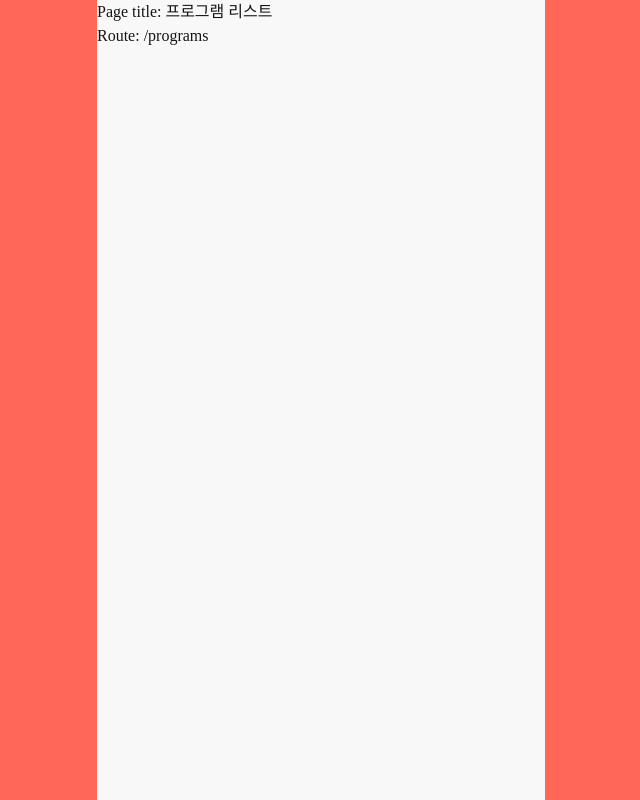
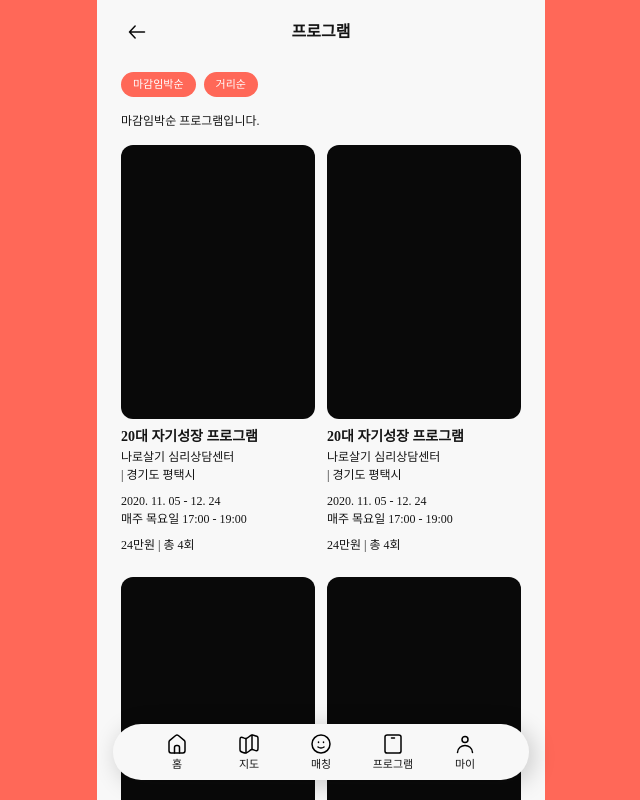
Before and after one commit to Matthewsann/ddodak, a Next.js app: page /programs in a window 1280 px wide. Shown: the whole page, without its empty margins (319-959 px from the left). Built offline with nearby package versions, Linux system fonts and the light colour scheme; a web font is replaced by a local one.

Commit message:
feat: add programs and skeleton style

```diff
--- a/app/components/counselor/list/loading.tsx
+++ b/app/components/counselor/list/loading.tsx
@@ -2,10 +2,10 @@ export default function Loading() {
   return (
     <div className="flex gap-4">
       {[...new Array(5)].map((_, i) => (
-        <div className="flex flex-col animate-pulse gap-1" key={i}>
-          <div className="w-28 h-28 rounded bg-gray-200"></div>
-          <div className="rounded w-3/4 bg-gray-200 h-3"></div>
-          <div className="rounded w-1/2 bg-gray-200 h-2"></div>
+        <div className="flex flex-col gap-1" key={i}>
+          <div className="w-28 h-28 skeleton"></div>
+          <div className="rounded w-3/4 skeleton h-3"></div>
+          <div className="rounded w-1/2 skeleton h-2"></div>
         </div>
       ))}
     </div>
--- a/app/components/header.tsx
+++ b/app/components/header.tsx
@@ -3,17 +3,22 @@
 import { useRouter } from "next/navigation";
 import Icons from "./icons";
 
-export default function Header() {
+export default function Header({ title }: { title?: string }) {
   const router = useRouter();
 
   return (
-    <div className="w-full px-4 py-2">
+    <div className="fixed inset-x-0 flex justify-center top-0">
+      <div className="w-full max-w-md px-4 h-16 grid grid-cols-[44px_1fr_44px] items-center bg-background z-10">
         <button
           className="btn btn-ghost btn-circle"
           onClick={() => router.back()}
         >
           <Icons.GoBack />
         </button>
+        {title && (
+          <div className="text-center text-base font-semibold">{title}</div>
+        )}
+      </div>
     </div>
   );
 }
--- a/app/components/program/list/loading.tsx
+++ b/app/components/program/list/loading.tsx
@@ -3,7 +3,7 @@ export default function Loading() {
     <div className="flex gap-4">
       {[...new Array(5)].map((_, i) => (
         <div
-          className="relative w-64 h-[120px] rounded bg-gray-200 animate-pulse overflow-hidden bg-cover bg-center"
+          className="relative w-64 h-[120px] skeleton overflow-hidden bg-cover bg-center"
           key={i}
         />
       ))}
--- a/app/globals.css
+++ b/app/globals.css
@@ -91,4 +91,7 @@
   .shadow-float {
     @apply shadow-[4px_4px_25px_rgba(9,9,9,0.2)];
   }
+  .skeleton {
+    @apply bg-gray-200 rounded animate-pulse;
+  }
 }
--- a/app/login/page.tsx
+++ b/app/login/page.tsx
@@ -5,7 +5,7 @@ export default function Login() {
   return (
     <div className="w-full h-[100dvh] flex flex-col">
       <Header />
-      <main className="flex flex-col items-center w-full px-8 h-full">
+      <main className="flex flex-col items-center w-full px-8 h-full mt-16">
         <div className="w-full text-center text-primary font-semibold text-lg border-b border-b-primary py-3">
           로그인
         </div>
--- a/app/programs.tsx
+++ b/app/programs.tsx
@@ -1,15 +1,19 @@
 import { Suspense } from "react";
 import ProgramList from "@/components/program/list";
 import ProgramListLoading from "./components/program/list/loading";
+import Link from "next/link";
 
 export default function Programs() {
   return (
     <section className="flex flex-col">
       <div className="px-7 font-bold text-sm flex items-center justify-between">
         추천 프로그램
-        <button className="btn btn-ghost btn-xs font-light text-[11px]">
+        <Link
+          href={"/programs"}
+          className="btn btn-ghost btn-xs font-light text-[11px]"
+        >
           더보기
-        </button>
+        </Link>
       </div>
       <div className="mt-2 overflow-x-auto no-scrollbar">
         <div className="px-7 w-max">
--- /dev/null
+++ b/app/programs/item.tsx
@@ -0,0 +1,19 @@
+export default function ProgramItem() {
+  return (
+    <div className="flex flex-col">
+      <div className="w-full aspect-[1/1.414] rounded-xl overflow-hidden">
+        <div className="w-full h-full object-cover bg-black" />
+      </div>
+      <div className="font-light text-xs mt-2 flex flex-col gap-0.5">
+        <div className="text-sm font-semibold">20대 자기성장 프로그램</div>
+        <div>나로살기 심리상담센터</div>
+        <div>| 경기도 평택시</div>
+
+        <div className="mt-2">2020. 11. 05 - 12. 24</div>
+        <div>매주 목요일 17:00 - 19:00</div>
+
+        <div className="mt-2 font-medium">24만원 | 총 4회</div>
+      </div>
+    </div>
+  );
+}
--- /dev/null
+++ b/app/programs/list.tsx
@@ -0,0 +1,20 @@
+import ProgramItem from "./item";
+
+const fetchData = async () => {
+  return new Promise<number[]>((resolve, reject) => {
+    setTimeout(() => {
+      resolve([1, 2, 3, 4, 5, 6, 7, 8, 9, 10]);
+    }, 1000);
+  });
+};
+
+export default async function ProgramList() {
+  const data: number[] = await fetchData();
+  return (
+    <div className="grid grid-cols-2 gap-x-3 gap-y-6">
+      {data.map((item, i) => (
+        <ProgramItem key={i} />
+      ))}
+    </div>
+  );
+}
--- /dev/null
+++ b/app/programs/loading.tsx
@@ -0,0 +1,23 @@
+export default function ProgramListLoading() {
+  return (
+    <div className="grid grid-cols-2 gap-x-3 gap-y-6">
+      {[...new Array(6)].map((_, i) => (
+        <div className="flex flex-col" key={i}>
+          <div className="w-full aspect-[1/1.414] rounded-xl overflow-hidden">
+            <div className="w-full h-full object-cover skeleton" />
+          </div>
+          <div className="font-light text-xs mt-2 flex flex-col gap-2">
+            <div className="skeleton h-4 w-2/3" />
+            <div className="skeleton h-2 w-2/3" />
+            <div className="skeleton h-2 w-1/2" />
+
+            <div className="skeleton h-2 w-3/4 mt-2" />
+            <div className="skeleton h-2 w-2/3" />
+
+            <div className="skeleton h-2 w-1/2 mt-2" />
+          </div>
+        </div>
+      ))}
+    </div>
+  );
+}
--- a/app/programs/page.tsx
+++ b/app/programs/page.tsx
@@ -1,8 +1,24 @@
-export default function Home() {
+import Header from "@/components/header";
+import ProgramList from "./list";
+import ProgramTags from "./tags";
+import { Footer } from "@/footer";
+import { Suspense } from "react";
+import ProgramListLoading from "./loading";
+
+export default function Programs() {
   return (
-    <div>
-      <div>Page title: 프로그램 리스트</div>
-      <div>Route: /programs</div>
-    </div>
+    <>
+      <Header title="프로그램" />
+      <ProgramTags />
+      <div className="px-6 pb-24">
+        <div className="pb-4 font-light text-xs">
+          마감임박순 프로그램입니다.
+        </div>
+        <Suspense fallback={<ProgramListLoading />}>
+          <ProgramList />
+        </Suspense>
+      </div>
+      <Footer />
+    </>
   );
 }
--- /dev/null
+++ b/app/programs/tags.tsx
@@ -0,0 +1,16 @@
+export default function ProgramTags() {
+  return (
+    <div className="mt-16 pt-2 py-4 overflow-x-auto sticky top-16 bg-background">
+      <div className="flex flex-nowrap gap-2 px-6 w-max">
+        {["마감임박순", "거리순"].map((item, i) => (
+          <div
+            className="rounded-full px-3 py-1 bg-primary text-white text-[11px]"
+            key={i}
+          >
+            {item}
+          </div>
+        ))}
+      </div>
+    </div>
+  );
+}
```
Lines whose indentation alone changed are shown as unchanged.
